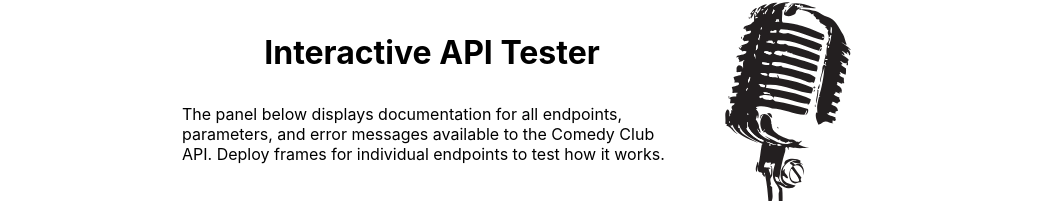
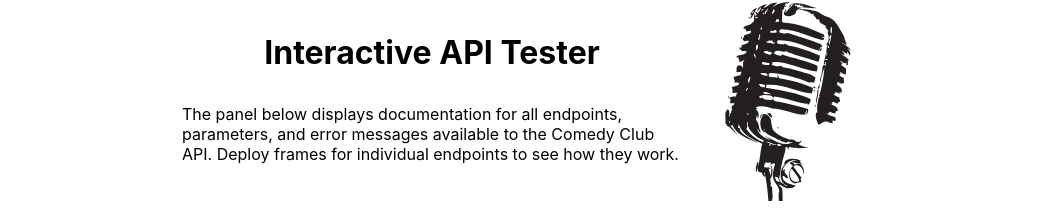
Before and after one commit to relasine/comedy-club-api-docs, a React (Create React App) app: page / in a window 1280 px wide. Shown: the part 230-444 px from the top of the page, without its empty margins (108-1172 px from the left). Built offline with nearby package versions, Linux system fonts and the light colour scheme.

Commit message:
Correct instructions

```diff
--- a/src/components/Instructions/index.js
+++ b/src/components/Instructions/index.js
@@ -10,7 +10,7 @@ class Instructions extends Component {
           <p>
             The panel below displays documentation for all endpoints,
             parameters, and error messages available to the Comedy Club API.
-            Deploy frames for individual endpoints to test how it works.
+            Deploy frames for individual endpoints to see how they work.
           </p>
         </article>
         <article className="right-pane" />
```
